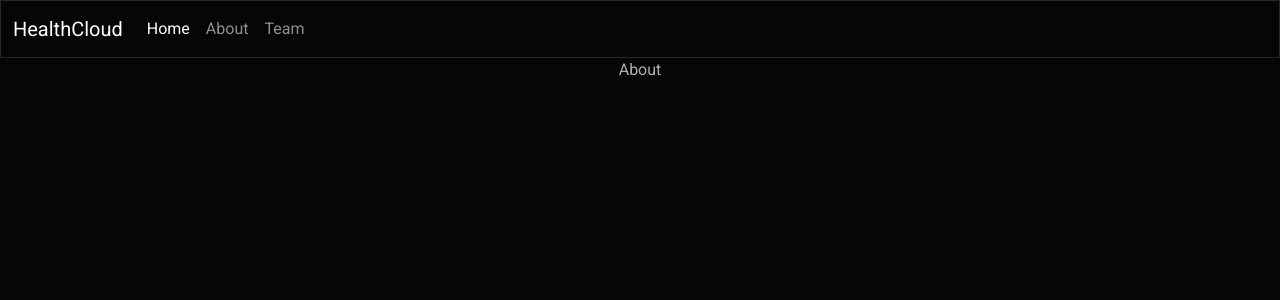
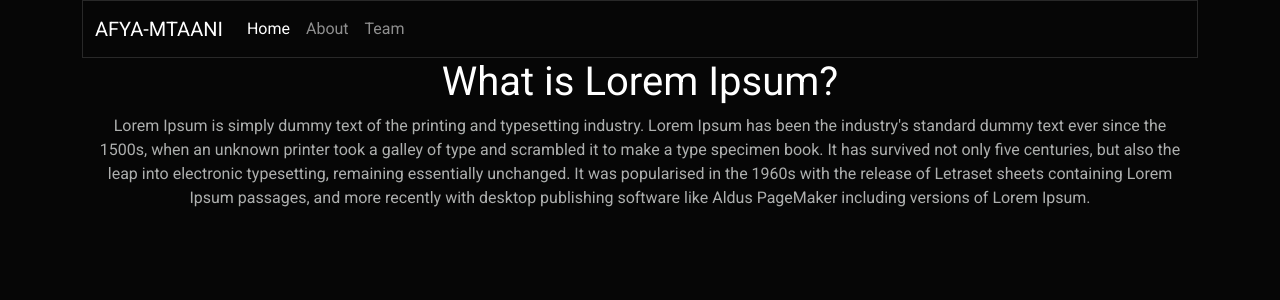
Before and after one commit to NjukiG/savannah-hackathon, a React (Create React App) app: page /about in a window 1280 px wide. Shown: the top 300 px of the page. Built offline with nearby package versions, Linux system fonts and the light colour scheme; no server answers.

Commit message:
Added a page to the member details

```diff
--- a/src/App.js
+++ b/src/App.js
@@ -6,6 +6,7 @@ import Home from "./Pages/Home";
 import About from "./Pages/About";
 import Team from "./Pages/Team";
 import { useEffect, useState } from "react";
+import GetOTP from "./components/GetOTP";
 
 const CLIENT_ID = "bFrxaipzwQkKZgolvUuntBUHvRhw5G4hkju5OVHr";
 const SECRET_KEY =
@@ -52,8 +53,12 @@ function App() {
       });
   };
 
+  const getOTP = ()=> {
+
+  }
+
   return (
-    <div className="App">
+    <div className="App container">
       <Navbar />
       <Routes>
         <Route
@@ -71,6 +76,7 @@ function App() {
         />
         <Route path="/about" element={<About />} />
         <Route path="/team" element={<Team />} />
+        <Route path="/getOtp" element={<GetOTP />} />
       </Routes>
     </div>
   );
--- a/src/Pages/About.js
+++ b/src/Pages/About.js
@@ -1,9 +1,22 @@
-import React from 'react'
+import React from "react";
 
 const About = () => {
   return (
-    <div>About</div>
-  )
-}
+    <div className="container">
+      <h3>What is Lorem Ipsum?</h3>
+      <p>
+        Lorem Ipsum is simply dummy text of the printing and typesetting
+        industry. Lorem Ipsum has been the industry's standard dummy text ever
+        since the 1500s, when an unknown printer took a galley of type and
+        scrambled it to make a type specimen book. It has survived not only five
+        centuries, but also the leap into electronic typesetting, remaining
+        essentially unchanged. It was popularised in the 1960s with the release
+        of Letraset sheets containing Lorem Ipsum passages, and more recently
+        with desktop publishing software like Aldus PageMaker including versions
+        of Lorem Ipsum.
+      </p>
+    </div>
+  );
+};
 
-export default About
+export default About;
--- a/src/Pages/Home.js
+++ b/src/Pages/Home.js
@@ -1,4 +1,5 @@
 import React from "react";
+import { Link } from "react-router-dom";
 
 const Home = ({
   memberNumber,
@@ -12,7 +13,7 @@ const Home = ({
     getMemberEligibility();
   };
   return (
-    <div>
+    <div className="container">
       <form onSubmit={searchUser}>
         <div className="mb-3">
           <label htmlFor="memberNumber" className="form-label">
@@ -43,6 +44,7 @@ const Home = ({
         <button type="submit" className="btn btn-outline-primary">
           Search
         </button>
+        <Link to="/getOtp">To Mmber details</Link>
       </form>
     </div>
   );
--- a/src/Pages/Team.js
+++ b/src/Pages/Team.js
@@ -2,7 +2,7 @@ import React from 'react'
 
 const Team = () => {
   return (
-    <div>Team</div>
+    <div className='container'>Team</div>
   )
 }
 
--- /dev/null
+++ b/src/components/GetOTP.js
@@ -0,0 +1,12 @@
+import React from "react";
+
+const GetOTP = () => {
+  return (
+    <div>
+      <h1>Mmber Details</h1>
+      <p>{}</p>
+    </div>
+  );
+};
+
+export default GetOTP;
--- a/src/components/Navbar.js
+++ b/src/components/Navbar.js
@@ -6,7 +6,7 @@ const Navbar = () => {
     <div>
       <nav class="navbar navbar-expand-lg bg-dark" data-bs-theme="dark">
         <div class="container-fluid">
-          <Link to='/' className="navbar-brand">HealthCloud</Link>
+          <Link to='/' className="navbar-brand">AFYA-MTAANI</Link>
           <button
             class="navbar-toggler"
             type="button"
```
